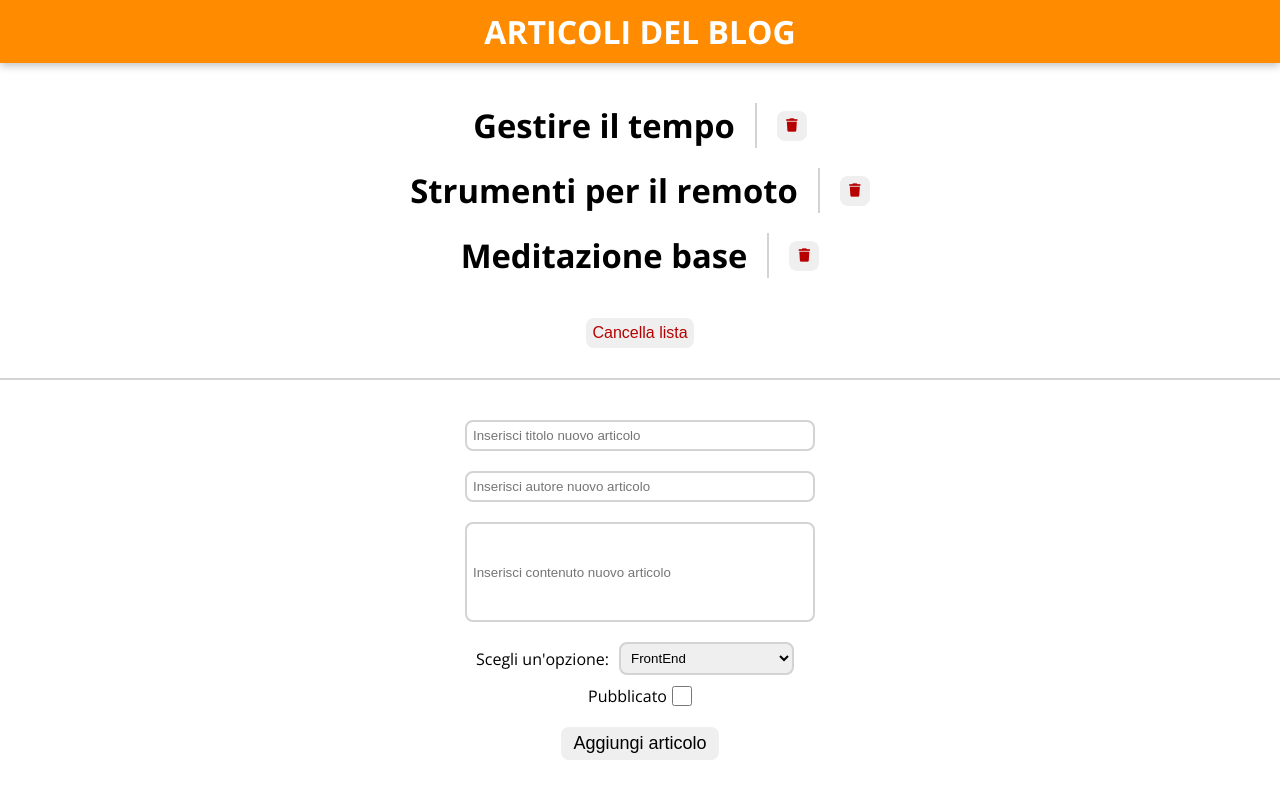
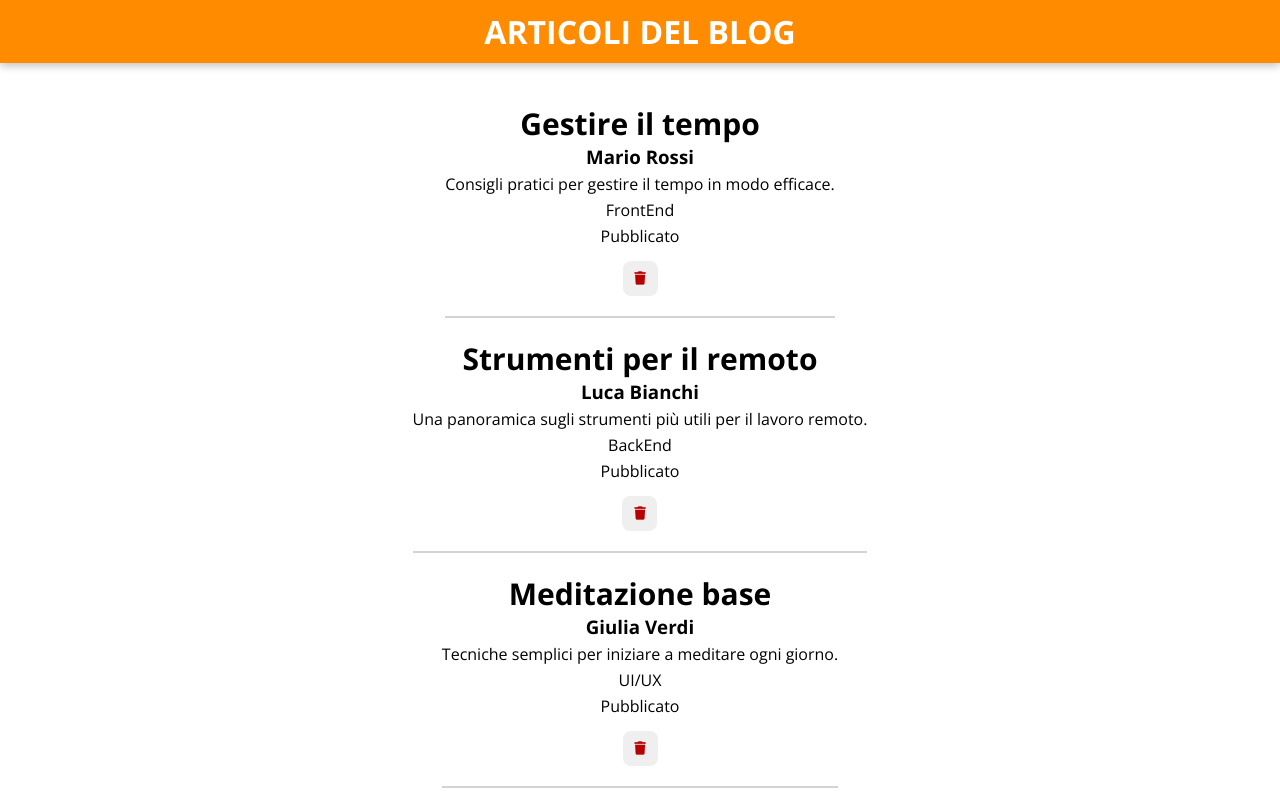
Before and after one commit to mattiadelmonaco/react-form-multifield, a React (Vite) app: page / in a window 1280 px wide. Shown: the top 800 px of the page. Built offline with nearby package versions, Linux system fonts and the light colour scheme.

Commit message:
feat: add data to articles and show in ui and edit styles

```diff
--- a/src/components/Main.jsx
+++ b/src/components/Main.jsx
@@ -3,6 +3,9 @@ import articles from "../data/articlesData";
 
 export default function Main() {
   const [articleTitle, setArticleTitle] = useState("");
+  const [articleAuthor, setArticleAuthor] = useState("");
+  const [articleContent, setArticleContent] = useState("");
+  const [isPublished, setIsPublished] = useState(false);
 
   const [articlesData, setArticleData] = useState(articles);
 
@@ -14,9 +17,16 @@ export default function Main() {
         id: articlesData[articlesData.length - 1].id + 1,
         title: articleTitle,
         url: "#",
+        author: articleAuthor,
+        content: articleContent,
+        selected: false,
+        available: isPublished,
       },
     ]);
     setArticleTitle("");
+    setArticleAuthor("");
+    setArticleContent("");
+    setIsPublished(false);
   };
 
   const removeArticle = (id) => {
@@ -39,8 +49,14 @@ export default function Main() {
               return (
                 <li key={article.id} className="article">
                   <a href={article.url} className="article__title">
-                    <h3>{article.title}</h3>
+                    <h2>{article.title}</h2>
                   </a>
+                  <h3 className="padding-bottom-4">{article.author}</h3>
+                  <p className="padding-bottom-4">{article.content}</p>
+                  <p className="padding-bottom-4">{article.selected}</p>
+                  <p className="padding-bottom-4">
+                    {article.available ? "Pubblicato" : "Non pubblicato"}
+                  </p>
                   <button
                     onClick={() => removeArticle(article.id)}
                     className="article__btn--delete"
@@ -61,6 +77,8 @@ export default function Main() {
       <hr />
       <section>
         <div className="container">
+          {/* FORM */}
+
           <form onSubmit={handleSubmit} className="form__addArticle">
             <input
               className="form__inputArea"
@@ -76,9 +94,9 @@ export default function Main() {
               className="form__inputArea"
               type="text"
               placeholder="Inserisci autore nuovo articolo"
-              value={articleTitle}
+              value={articleAuthor}
               onChange={(e) => {
-                setArticleTitle(e.target.value);
+                setArticleAuthor(e.target.value);
               }}
               required
             />
@@ -86,9 +104,9 @@ export default function Main() {
               className="form__inputArea form__contentArea"
               type="text"
               placeholder="Inserisci contenuto nuovo articolo"
-              value={articleTitle}
+              value={articleContent}
               onChange={(e) => {
-                setArticleTitle(e.target.value);
+                setArticleContent(e.target.value);
               }}
               required
             />
@@ -106,12 +124,16 @@ export default function Main() {
                 id="pubblicato"
                 type="checkbox"
                 className="form__checkbox--input"
+                checked={isPublished}
+                onChange={(e) => setIsPublished(e.target.checked)}
               />
             </div>
             <button className="form__submitBtn" type="submit">
               Aggiungi articolo
             </button>
           </form>
+
+          {/* /FORM */}
         </div>
       </section>
     </main>
--- a/src/data/articlesData.js
+++ b/src/data/articlesData.js
@@ -3,15 +3,27 @@ export default [
     id: 1,
     title: "Gestire il tempo",
     url: "#",
+    author: "Mario Rossi",
+    content: "Consigli pratici per gestire il tempo in modo efficace.",
+    selected: "FrontEnd",
+    available: true,
   },
   {
     id: 2,
     title: "Strumenti per il remoto",
     url: "#",
+    author: "Luca Bianchi",
+    content: "Una panoramica sugli strumenti più utili per il lavoro remoto.",
+    selected: "BackEnd",
+    available: true,
   },
   {
     id: 3,
     title: "Meditazione base",
     url: "#",
+    author: "Giulia Verdi",
+    content: "Tecniche semplici per iniziare a meditare ogni giorno.",
+    selected: "UI/UX",
+    available: true,
   },
 ];
--- a/src/index.css
+++ b/src/index.css
@@ -15,6 +15,10 @@ body {
 .container {
   max-width: 62.5rem;
   margin: 0 auto;
+}
+
+.padding-bottom-4 {
+  padding-bottom: 0.25rem;
 }
 
 /* HEADER */
@@ -48,28 +52,29 @@ main hr {
 
 .article {
   display: flex;
+  flex-direction: column;
   align-items: center;
   list-style: none;
   margin: 0.625rem 0;
+  border-bottom: 0.125rem solid lightgrey;
+  padding-bottom: 1.25rem;
 }
 
 .article__title {
-  font-size: 1.75rem;
+  font-size: 1.25rem;
   color: black;
-  padding-right: 1.25rem;
-  margin-right: 1.25rem;
-  border-right: 0.125rem solid lightgrey;
   text-decoration: none;
 }
 
 .article__btn--delete {
-  width: 30px;
-  height: 30px;
+  width: 35px;
+  height: 35px;
   color: rgb(183, 0, 0);
   cursor: pointer;
   border: none;
   border-radius: 0.5rem;
   transition: 0.4s;
+  margin-top: 0.625rem;
 }
 
 .article__btn--delete:hover {
```
